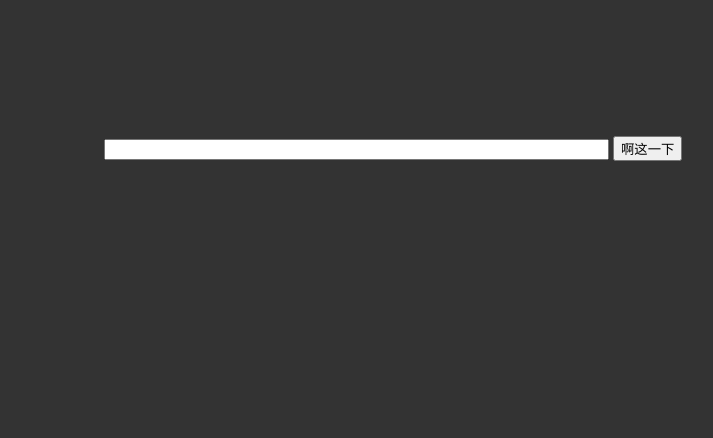
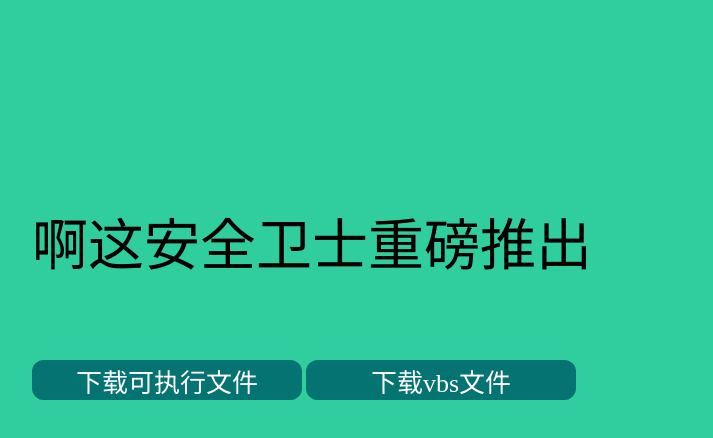
Before and after one commit to station-master/AzNotFound.github.io, a plain HTML site: page index.html in a window 1280 px wide. Shown: the whole page, without its empty margins (416-1129 px from the left). Drawn offline with Linux system fonts and the light colour scheme.

Commit message:
Update index.html

```diff
--- a/index.html
+++ b/index.html
@@ -1,28 +1,67 @@
 <html>
-<head>
-<link rel="shortcut  icon" href="az.ico" type="image/x-icon" />
-<meta charset="utf-8">
-<title>Az Not Found</title>
-<style type="text/css" >
-.form{
-position:absolute;
-width:600px;
-margin-top:10%;
-margin-left:40%;
+	<head>
+		<link rel="shortcut  icon" href="az.ico" type="image/x-icon" />
+		<meta charset="utf-8">
+		<title>啊这安全卫士</title>
+		<style type="text/css" >
+ .login-button {
+	width: 270px;
+	text-align:center;
+	display:table-cell;
+	height: 40px;
+	border-width: 5px;
+	border-radius: 12px;
+	background: #006b6eb2;
+	font-family: Microsoft YaHei;
+	color: rgb(255, 255, 255);
+	font-size: 26px;
+	vertical-align:middle;
 }
+.login-button:hover {
+	background: #09a5ffb9;
+	text-align:center;
+	display:table-cell;
+	border-radius: 24px;
+	vertical-align:middle;
+  position: relative;
+  transition: 0.2s;
+}
+.fixed{
+
+position: fixed;
+top: 45%;
+left:35%;
+margin:0 auto;
+}
+.demo	a:link{text-decoration:none;}
+.demo	a:visited{text-decoration:none;}
+.demo	a:active{text-decoration:none;}
+.overview__title{
+	font-family: Microsoft YaHei;
+	font-size: 56px;
+position: fixed;
+top: 25%;
+left:35%;
+margin:0 auto;
+}
+
 </style>
 </head>
-<body bgcolor="#333333">
-<form   action="http://www.baidu.com/baidu" target="_blank">
-<div class="form">
-<tr>
-<td>
-<input name="tn" type=hidden value=baidu/>
-<input type="text" name=word size=60/>
-<input type="submit" value="啊这一下"/>
-</td>
-</tr>
+<body bgcolor="#30cd9f">
+	<div class=overview__title>啊这安全卫士重磅推出</div>
+	<div class="demo">
+	<div class="fixed">
+	<a href="https://station-master.lanzoui.com/ioRf5p2bluj" target="_blank">
+	<div class="login-button">
+<p class="login-button">下载可执行文件</p>
 </div>
-</form>
+</a>
+<a href="https://station-master.lanzoui.com/iQz7Kp2bgxc" target="_blank">
+	<div class="login-button">
+<p class="login-button">下载vbs文件</p>
+</div>
+</a>
+</div>
+</div>
 </body>
 </html>
```
